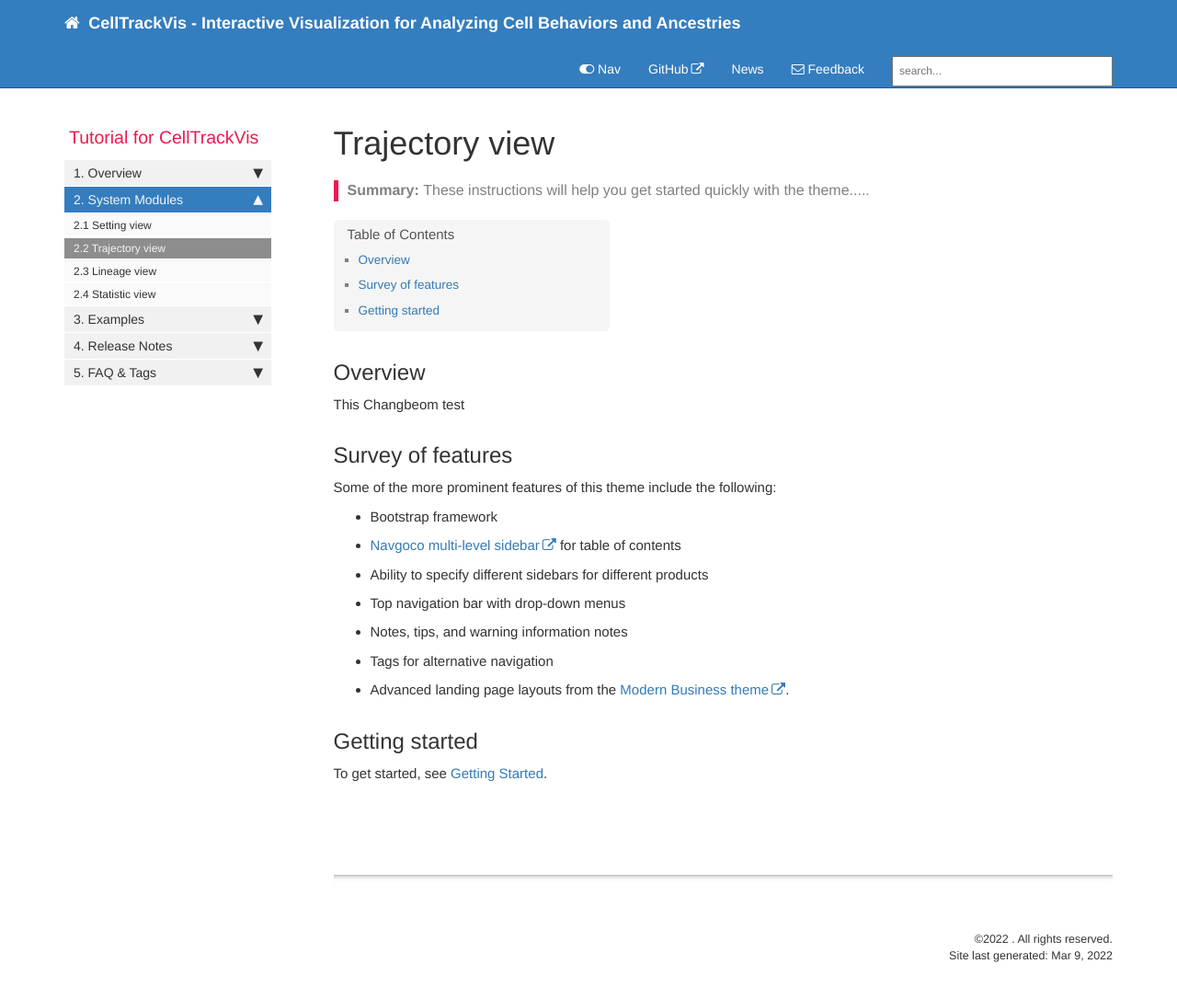
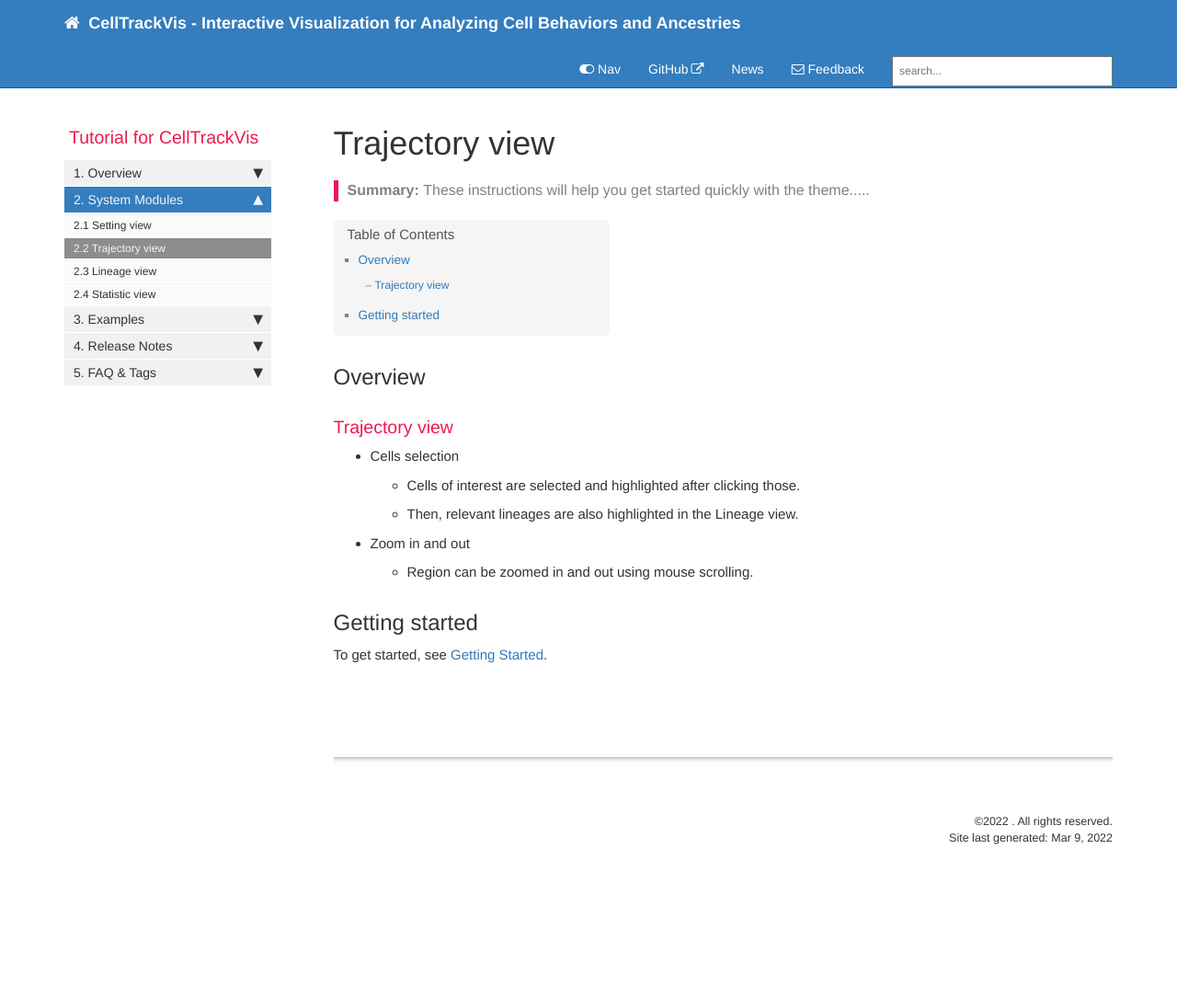
Before and after one commit to scbeom/ctv_tutorial, a Jekyll site: the page built from pages/sysmodule/sm_trajectory.md, in a window 1280 px wide and 1099 px high. Shown: the top 1085 px of the window at 92% size. Built offline with Jekyll 4.4.1, drawn with Linux system fonts in a browser that asks for light colours; comment, search, counter and statistics services are not loaded.

Commit message:
Tutorial updates

```diff
--- a/pages/sysmodule/sm_trajectory.md
+++ b/pages/sysmodule/sm_trajectory.md
@@ -8,19 +8,13 @@ summary: These instructions will help you get started quickly with the theme....
 
 ## Overview
 
-This Changbeom test
+### Trajectory view
 
-## Survey of features
-
-Some of the more prominent features of this theme include the following:
-
-* Bootstrap framework
-* [Navgoco multi-level sidebar](http://www.komposta.net/article/navgoco) for table of contents
-* Ability to specify different sidebars for different products
-* Top navigation bar with drop-down menus
-* Notes, tips, and warning information notes
-* Tags for alternative navigation
-* Advanced landing page layouts from the [Modern Business theme](http://startbootstrap.com/template-overviews/modern-business/).
+* Cells selection
+    * Cells of interest are selected and highlighted after clicking those.
+    * Then, relevant lineages are also highlighted in the Lineage view.
+* Zoom in and out
+    * Region can be zoomed in and out using mouse scrolling.
 
 ## Getting started
 
```
Also changed, not shown: pages/overview/ov_inputfile.md (+0 -38 lines), pages/sysmodule/sm_lineage.md (+5 -12 lines), pages/sysmodule/sm_setting.md (+16 -1 lines), pages/sysmodule/sm_statistic.md (+7 -6 lines).
